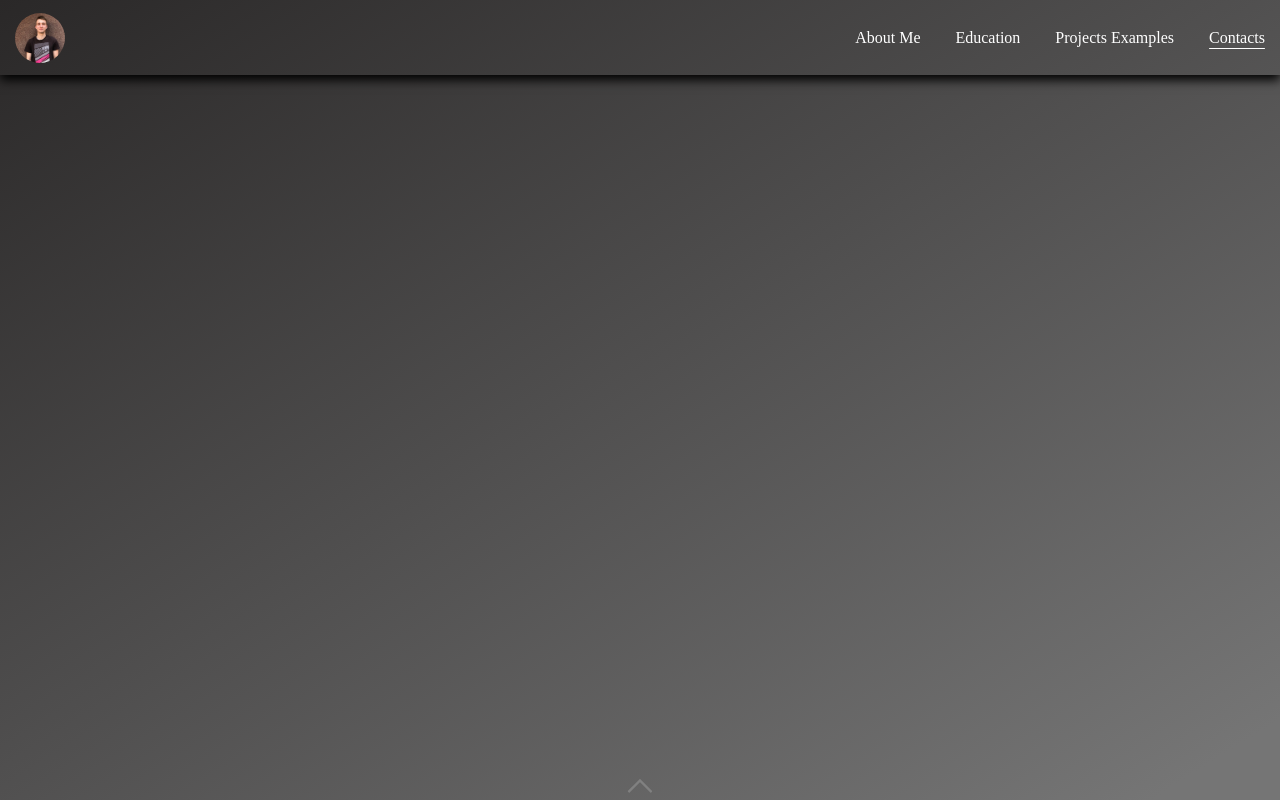
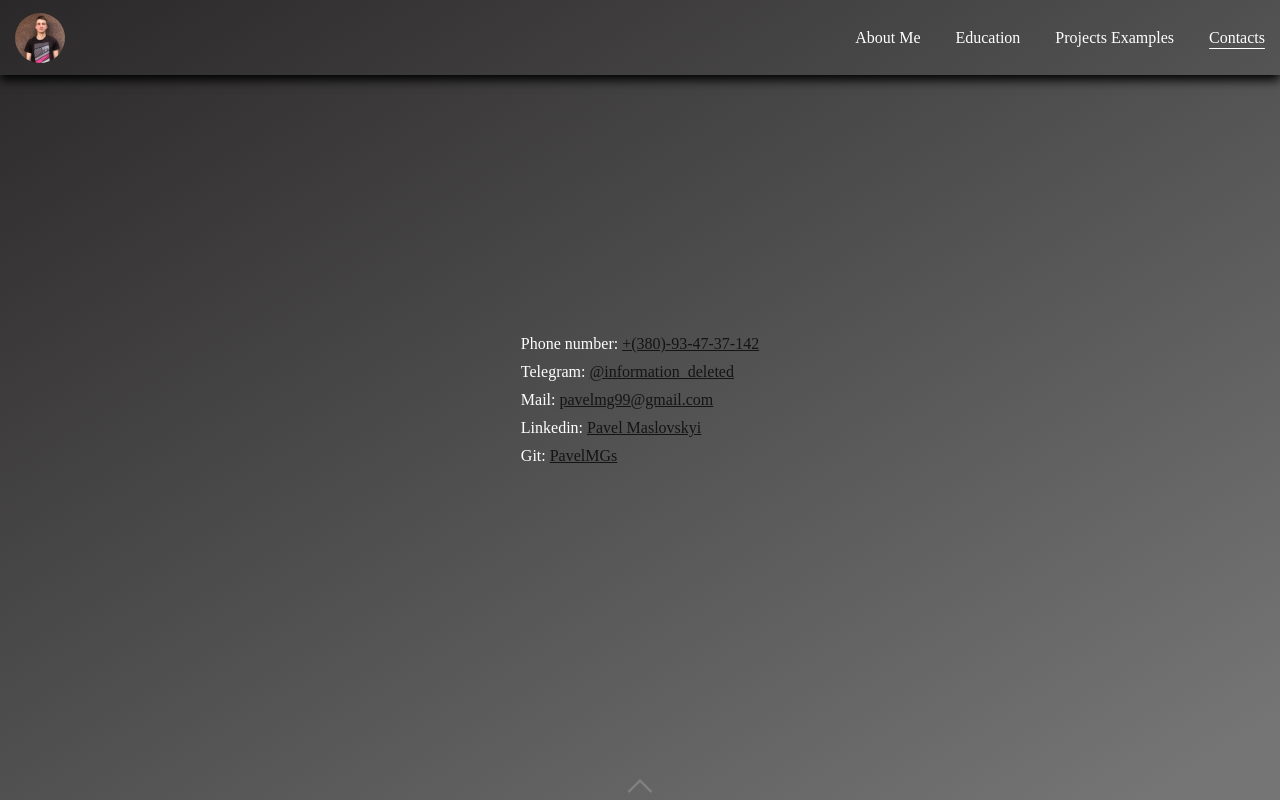
Before and after one commit to PavelMGs/Resume, a React app: page /contacts in a window 1280 px wide. Built offline with nearby package versions, Linux system fonts and the light colour scheme.

Commit message:
feat: add contacts

```diff
--- a/src/pages/Contacts/Contacts.module.scss
+++ b/src/pages/Contacts/Contacts.module.scss
@@ -1,3 +1,12 @@
 .root {
     display: flex;
+    flex-direction: column;
 }
+
+.phone,
+.telegram,
+.mail,
+.linkedin,
+.git {
+    margin: 5px;
+}
--- a/src/pages/Contacts/Contacts.module.scss.d.ts
+++ b/src/pages/Contacts/Contacts.module.scss.d.ts
@@ -1,7 +1,12 @@
 // This file is automatically generated.
 // Please do not change this file!
 interface CssExports {
+  'git': string;
+  'linkedin': string;
+  'mail': string;
+  'phone': string;
   'root': string;
+  'telegram': string;
 }
 export const cssExports: CssExports;
 export default cssExports;
--- a/src/pages/Contacts/Contacts.tsx
+++ b/src/pages/Contacts/Contacts.tsx
@@ -4,7 +4,21 @@ import s from './Contacts.module.scss';
 const Contacts = () => {
     return (
         <div className={s.root}>
-
+            <div className={s.phone}>
+                Phone number: <a href="tel:+380934737142">+(380)-93-47-37-142</a>
+            </div>
+            <div className={s.telegram}>
+                Telegram: <a href="https://t.me/information_deleted" target="blank">@information_deleted</a>
+            </div>
+            <div className={s.mail}>
+                Mail: <a href="mailto:pavelmg99@gmail.com">pavelmg99@gmail.com</a>
+            </div>
+            <div className={s.linkedin}>
+                Linkedin: <a href="https://www.linkedin.com/in/%D0%BF%D0%B0%D0%B2%D0%B5%D0%BB-%D0%BC%D0%B0%D1%81%D0%BB%D0%BE%D0%B2%D1%81%D0%BA%D0%B8%D0%B9-203b791a5/" target="blank">Pavel Maslovskyi</a>
+            </div>
+            <div className={s.git}>
+                Git: <a href="https://github.com/PavelMGs">PavelMGs</a>
+            </div>
         </div>
     )
 }
```
